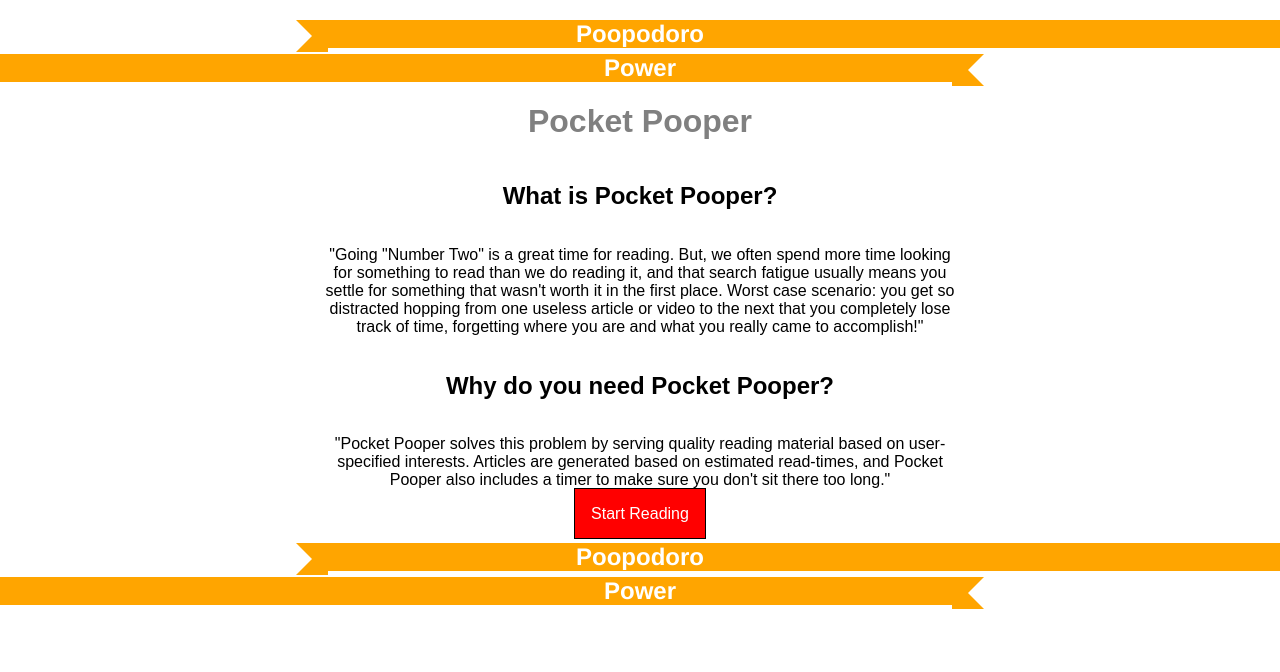
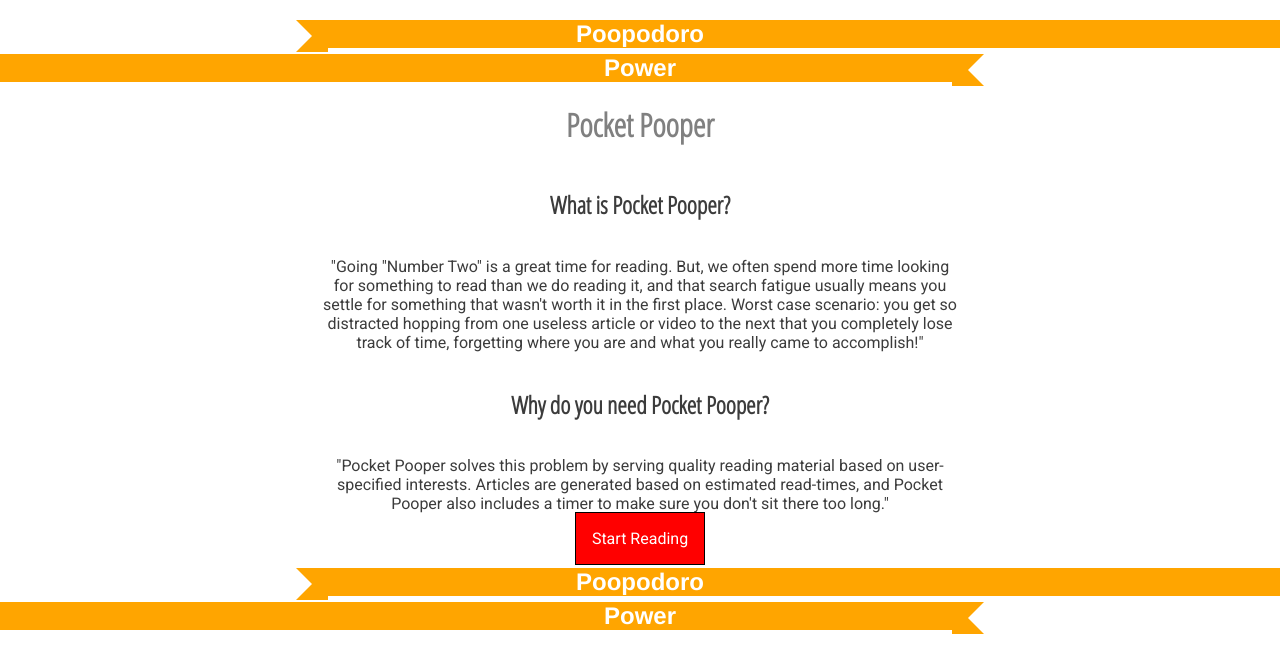
Before and after one commit to Readativity/Frontend, a React (Create React App) app: page / in a window 1280 px wide. Shown: the top 672 px of the page. Built offline with nearby package versions, Linux system fonts and the light colour scheme.

Commit message:
updated splash component

```diff
--- a/src/App.css
+++ b/src/App.css
@@ -1,3 +1,34 @@
+@import url("https://fonts.googleapis.com/css?family=Open+Sans+Condensed:300|Roboto:400,700");
+
+:root {
+  --roboto: "Roboto", sans-serif;
+  --open-sans: "Open Sans Condensed", sans-serif;
+  --blue: #136efb;
+  --yellow: #fdd130;
+  --light-gray: #e5e8ee;
+  --gray: #b1b5bd;
+  --dark-gray: #3c3c3c;
+}
+
+h1,
+h2 {
+  color: var(--grey);
+  font-family: var(--open-sans);
+}
+
+h3,
+h4,
+body,
+a,
+ul,
+li,
+select,
+option,
+input {
+  color: var(--dark-gray);
+  font-family: var(--roboto);
+}
+
 .App {
   text-align: center;
 }
@@ -23,6 +54,10 @@
 }
 
 @keyframes App-logo-spin {
-  from { transform: rotate(0deg); }
-  to { transform: rotate(360deg); }
+  from {
+    transform: rotate(0deg);
+  }
+  to {
+    transform: rotate(360deg);
+  }
 }
```
Also changed, not shown: src/Home/index.js (+21 -11 lines).
